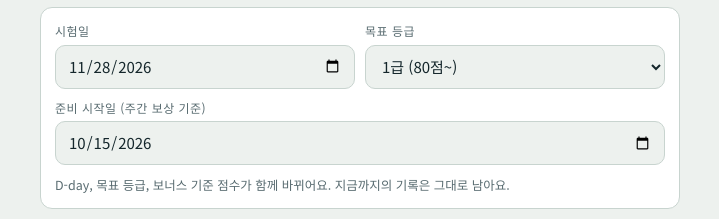
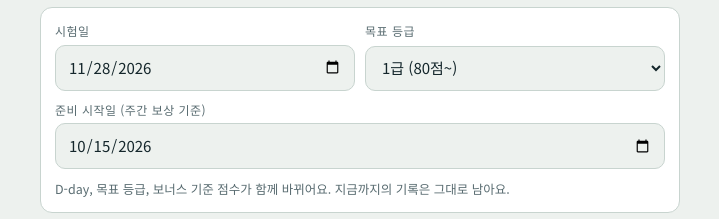
Before and after one commit to 2Rachel2/3, a plain HTML site: page index.html in a window 1280 px wide. Shown: the part 308-527 px from the top of the page, 280-999 px from the left. Drawn offline with Linux system fonts and the light colour scheme.

Commit message:
Add files via upload

```diff
--- a/index.html
+++ b/index.html
@@ -97,10 +97,16 @@
   .field > span { font-size: 12px; color: var(--muted); letter-spacing: .04em; }
   input[type="text"], input[type="number"], input[type="date"], select {
     width: 100%; min-height: 44px; padding: 0 12px; border-radius: 10px;
-    border: 1px solid var(--line); background: var(--bg); min-width: 0;
+    border: 1px solid var(--line); background: var(--bg); min-width: 0; max-width: 100%; box-sizing: border-box;
   }
-  .form { display: grid; gap: 10px; padding: 14px; }
-  .row2 { display: grid; grid-template-columns: repeat(auto-fit, minmax(140px, 1fr)); gap: 10px; }
+  input[type="date"] {
+    -webkit-appearance: none; appearance: none; display: block; text-align: left;
+    font: inherit; color: inherit; line-height: 42px;
+  }
+  input[type="date"]::-webkit-date-and-time-value { text-align: left; min-width: 0; }
+  .form { display: grid; grid-template-columns: minmax(0, 1fr); gap: 10px; padding: 14px; }
+  .row2 { display: grid; grid-template-columns: repeat(auto-fit, minmax(min(140px, 100%), 1fr)); gap: 10px; }
+  .row2 > * { min-width: 0; }
   .empty { padding: 18px 14px; color: var(--muted); font-size: 14px; }
 
   /* 체크박스 */
```
Also changed, not shown: apple-touch-icon.png, icon-192.png, icon-512.png, icon-maskable-512.png, 1 other file.
